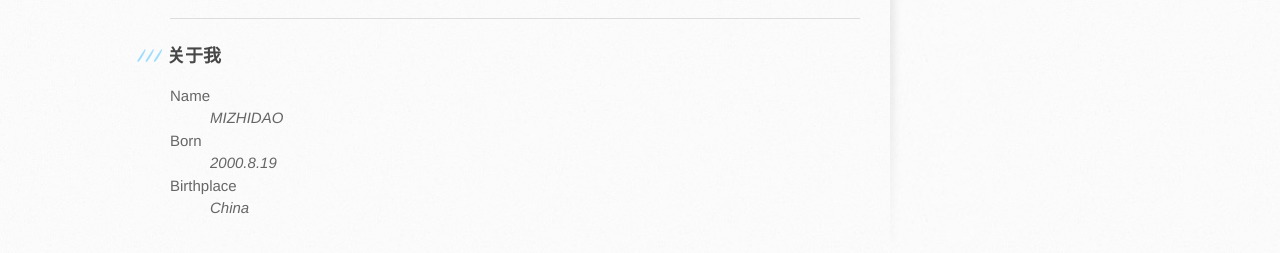
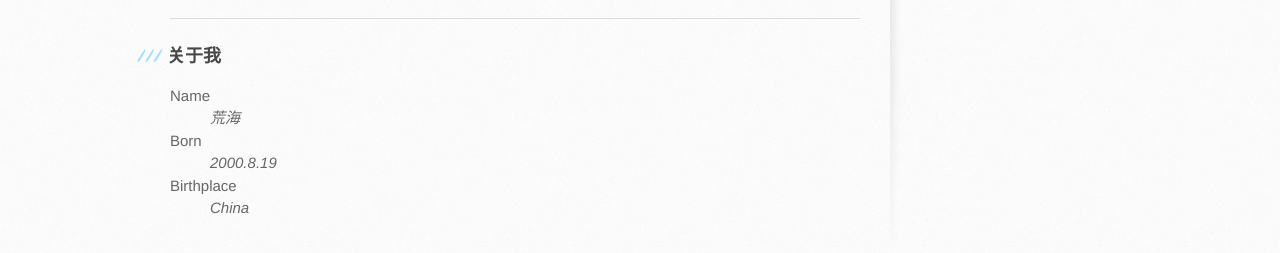
Before and after one commit to TheDesertedSea/TheDesertedSea.github.io, a Jekyll site: the page built from index.md, in a window 1280 px wide. Shown: the part 566-819 px from the top of the page. Built offline with Jekyll 4.4.1, drawn with Linux system fonts in a browser that asks for light colours.

Commit message:
Update index.md

```diff
--- a/index.md
+++ b/index.md
@@ -19,7 +19,7 @@ layout: default
 
 <dl>
 <dt>Name</dt>
-<dd>MIZHIDAO</dd>
+<dd>荒海</dd>
 <dt>Born</dt>
 <dd>2000.8.19</dd>
 <dt>Birthplace</dt>
```
